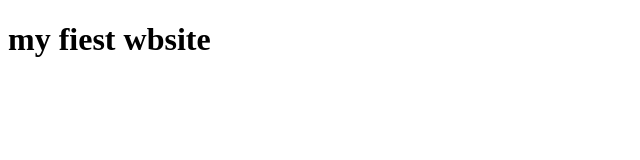
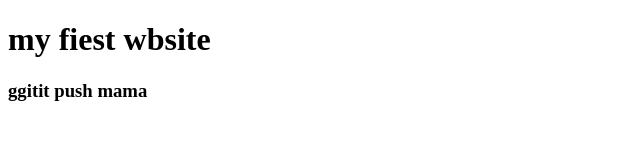
Before and after one commit to sohel201002/my-first-project, a plain HTML site: page index.html in a window 1280 px wide. Shown: the whole page, without its empty margins (0-640 px from the left). Drawn offline with Linux system fonts and the light colour scheme.

Commit message:
learn github

```diff
--- a/index.html
+++ b/index.html
@@ -7,5 +7,6 @@
 </head>
 <body>
     <h1>my fiest wbsite</h1>
+    <h3>ggitit push mama</h3>
 </body>
 </html>
```
